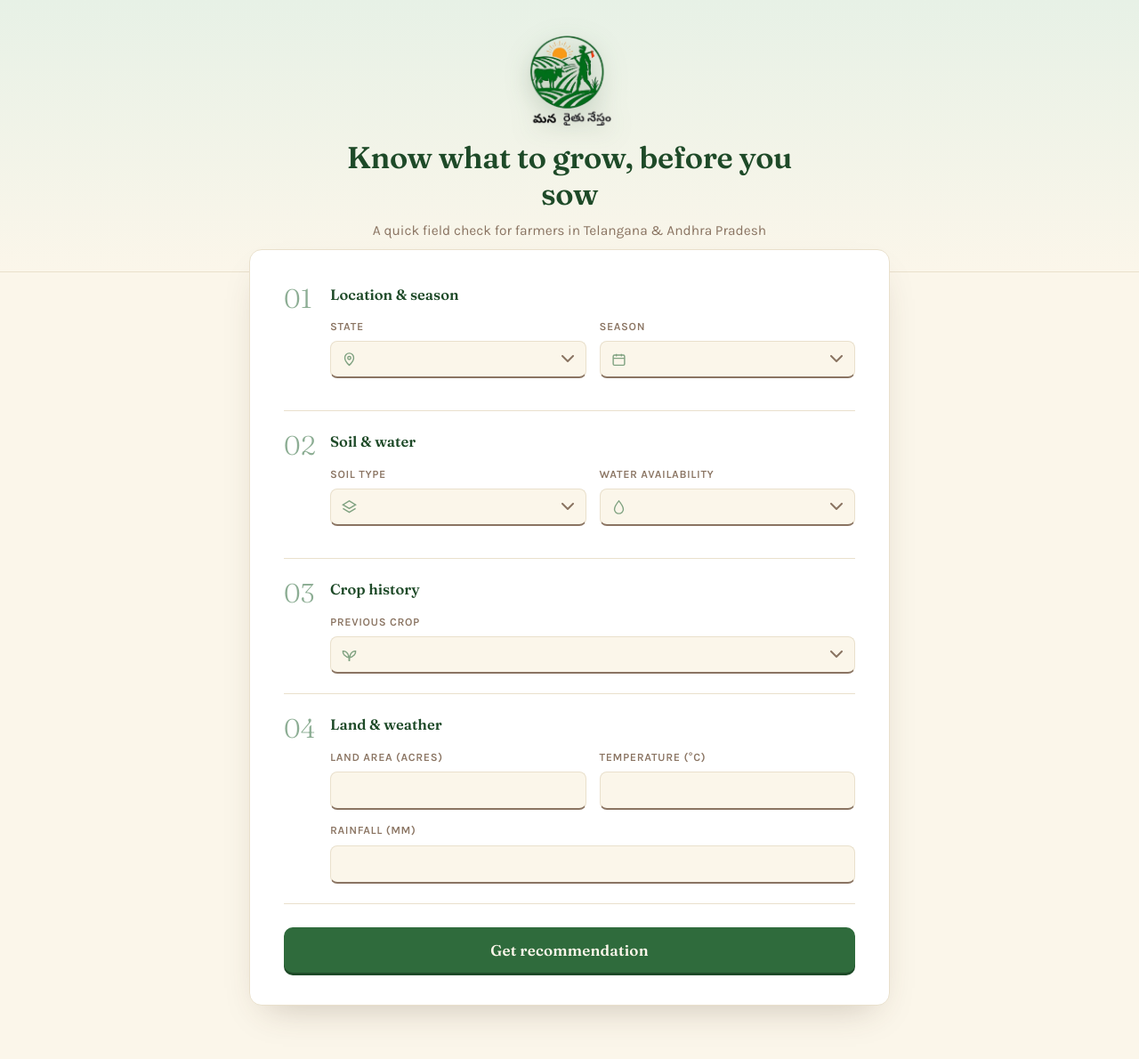
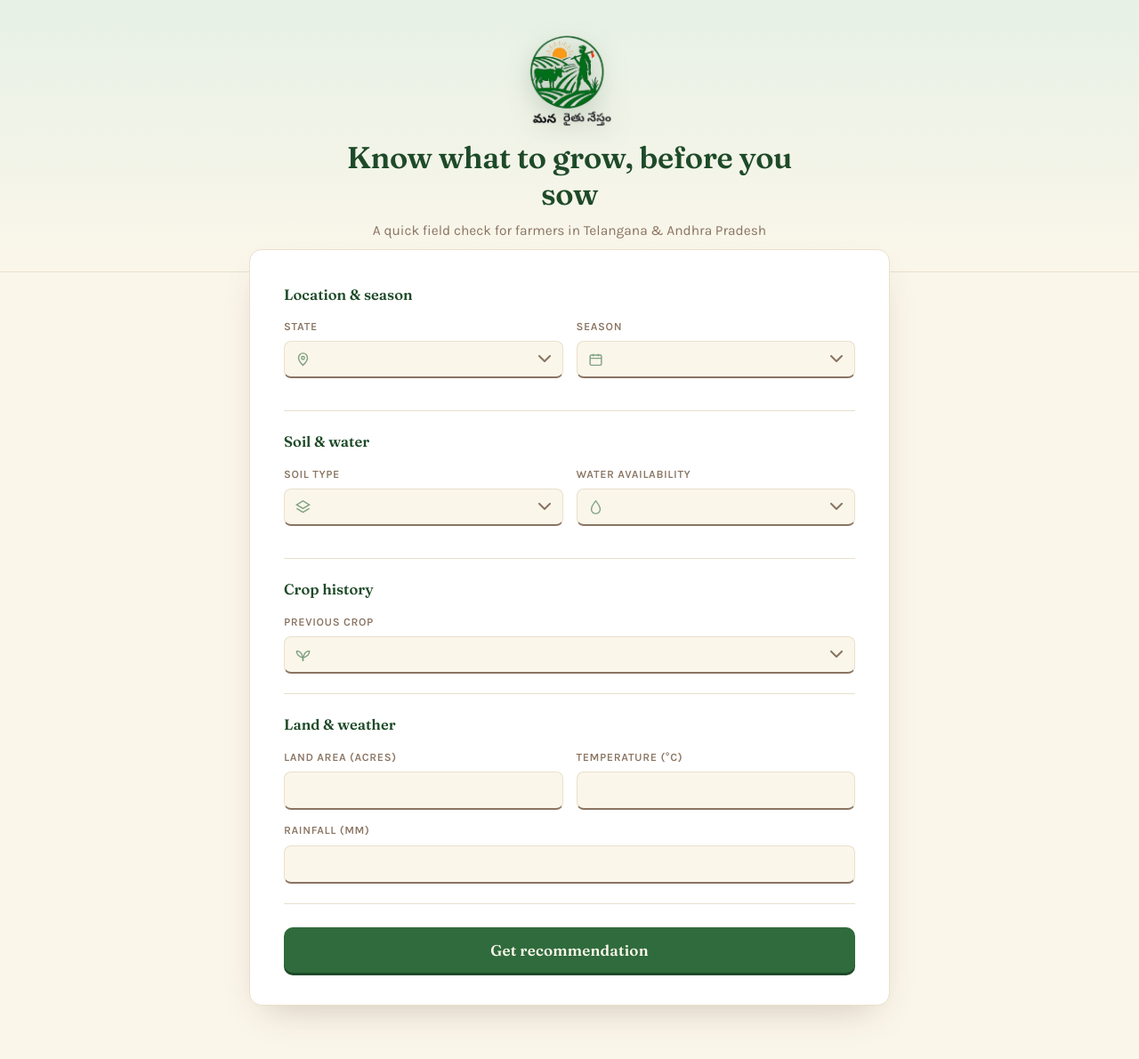
Before and after one commit to mahendrasagar2006-source/mana_raithu_ml, a Flask app: page / in a window 1280 px wide. Shown: the whole page at 89% size. Run offline with Flask 3, Linux system fonts and the light colour scheme; lists and menus that the app fills with data are empty; parts of the project's set-up code (start-up, migrations or seed data) failed here and were passed over.

Commit message:
removed the numbersin th uidesign

```diff
--- a/static/style.css
+++ b/static/style.css
@@ -163,18 +163,6 @@ body{
   to{ opacity:1; transform:translateY(0); }
 }
 
-.entry .num{
-  font-family:'Fraunces', serif;
-  font-weight:300;
-  font-size:30px;
-  color:var(--field);
-  opacity:.55;
-  width:34px;
-  flex-shrink:0;
-  line-height:1;
-  padding-top:2px;
-}
-
 .entry .body{ flex:1; min-width:0; }
 
 .entry .heading{
@@ -302,7 +290,6 @@ button:focus-visible, a.cta:focus-visible{
 
 @media(max-width:600px){
   .entry{ gap:12px; }
-  .entry .num{ font-size:24px; width:26px; }
   .row{ flex-direction:column; gap:0; }
 }
 
--- a/templates/index.html
+++ b/templates/index.html
@@ -32,7 +32,6 @@
       <form action="/predict" method="POST">
 
         <div class="entry">
-          <div class="num">01</div>
           <div class="body">
             <p class="heading">Location &amp; season</p>
             <div class="row">
@@ -61,7 +60,6 @@
         </div>
 
         <div class="entry">
-          <div class="num">02</div>
           <div class="body">
             <p class="heading">Soil &amp; water</p>
             <div class="row">
@@ -90,7 +88,6 @@
         </div>
 
         <div class="entry">
-          <div class="num">03</div>
           <div class="body">
             <p class="heading">Crop history</p>
             <div class="field">
@@ -107,7 +104,6 @@
         </div>
 
         <div class="entry">
-          <div class="num">04</div>
           <div class="body">
             <p class="heading">Land &amp; weather</p>
             <div class="row">
```
